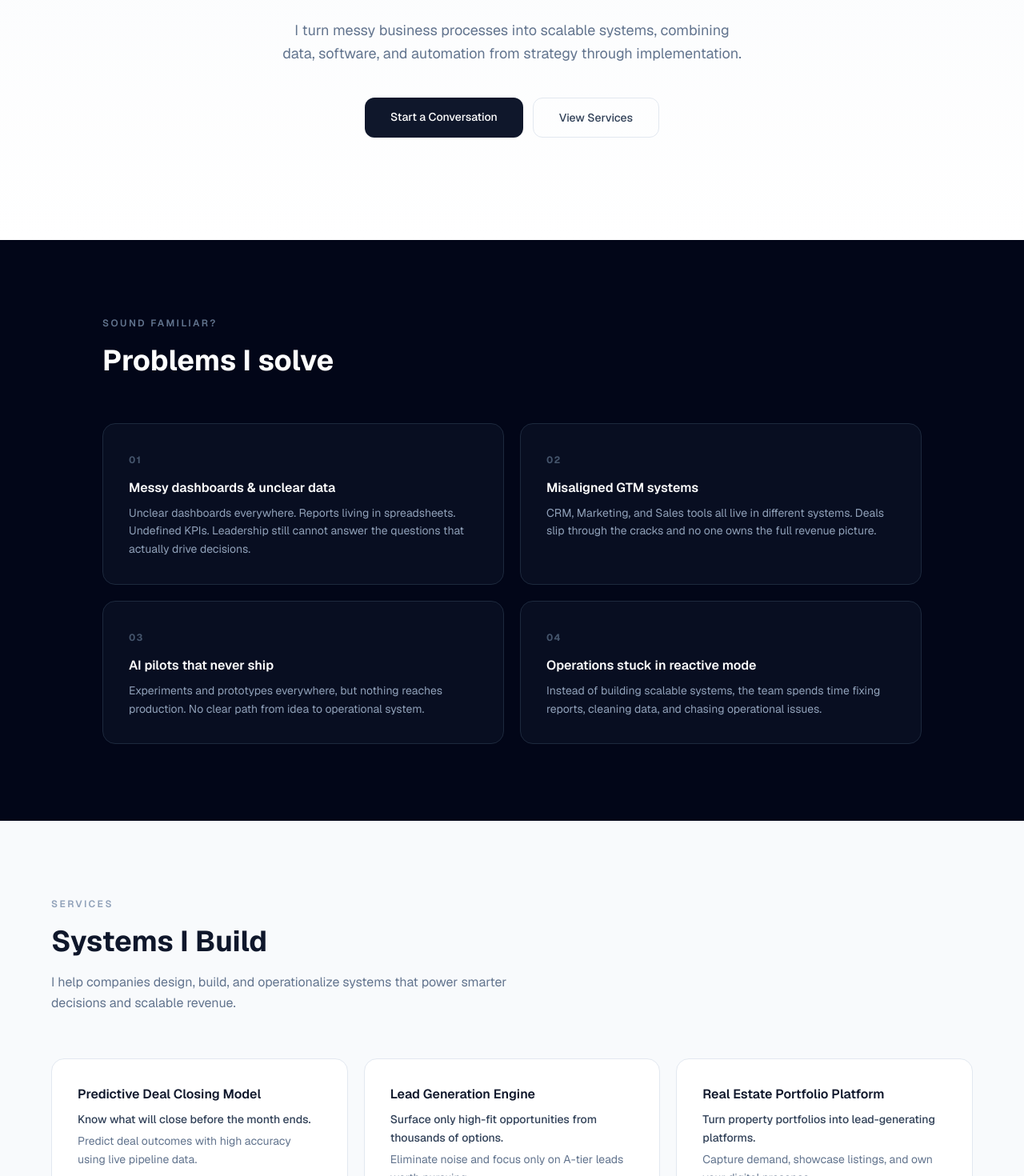
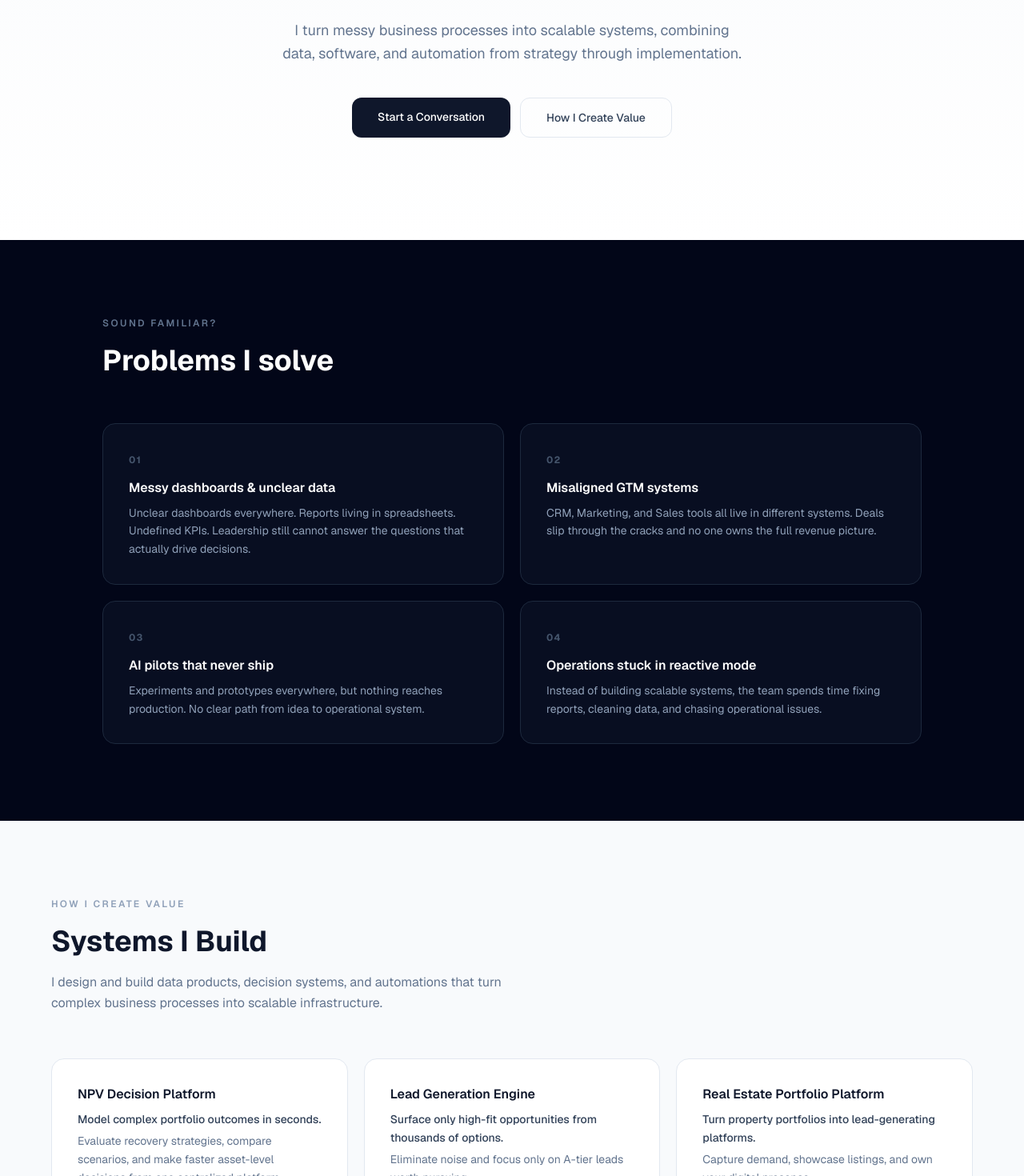
Before and after one commit to Drez22/consulting_website, a Next.js app in the folder consulting_website/: page / in a window 1280 px wide. Shown: the part 380-1850 px from the top of the page at 80% size. Built offline with nearby package versions, Linux system fonts and the light colour scheme.

Commit message:
Update services section copy and hero secondary CTA
Co-Authored-By: Claude Sonnet 5.5 <noreply@anthropic.com>
Claude-Session: https://claude.ai/code/session_01BH9xDStgk3d89y4jHiK8cF

```diff
--- a/consulting_website/app/page.tsx
+++ b/consulting_website/app/page.tsx
@@ -42,7 +42,7 @@ export default function Home() {
                 href="#services"
                 className="px-8 py-3.5 rounded-xl border border-slate-200 text-slate-700 text-sm font-medium hover:border-slate-400 transition-colors"
               >
-                View Services
+                How I Create Value
               </a>
             </div>
           </div>
@@ -101,20 +101,20 @@ export default function Home() {
         <section id="services" className="py-16 md:py-24 px-6 bg-slate-50">
           <div className="mx-auto max-w-6xl">
             <p className="mb-4 text-xs font-semibold tracking-[0.2em] uppercase text-slate-400">
-              Services
+              How I Create Value
             </p>
             <h2 className="mb-4 text-3xl sm:text-4xl font-bold leading-tight max-w-lg">
               Systems I Build
             </h2>
             <p className="mb-14 text-slate-500 leading-relaxed max-w-xl">
-              I help companies design, build, and operationalize systems that power smarter decisions and scalable revenue.
+              I design and build data products, decision systems, and automations that turn complex business processes into scalable infrastructure.
             </p>
             <div className="grid sm:grid-cols-2 lg:grid-cols-3 gap-5">
               {[
                 {
-                  title: "Predictive Deal Closing Model",
-                  body: "Know what will close before the month ends.",
-                  sub: "Predict deal outcomes with high accuracy using live pipeline data.",
+                  title: "NPV Decision Platform",
+                  body: "Model complex portfolio outcomes in seconds.",
+                  sub: "Evaluate recovery strategies, compare scenarios, and make faster asset-level decisions from one centralized platform.",
                 },
                 {
                   title: "Lead Generation Engine",
```
